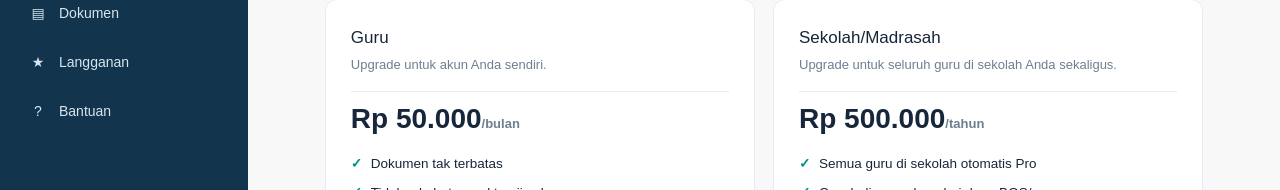
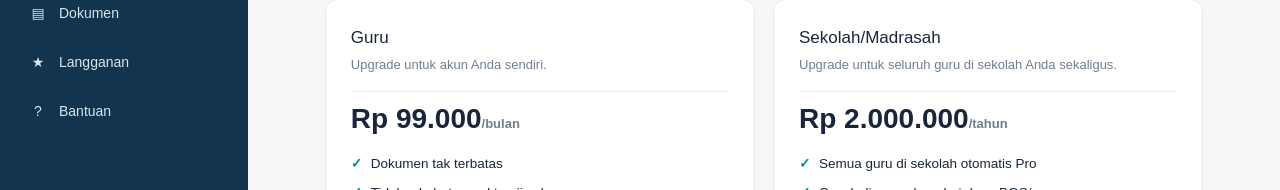
Before and after one commit to aamnasir/guruKBC, a Next.js app in the folder web/: page /langganan in a window 1280 px wide. Shown: the part 284-474 px from the top of the page. Built offline with nearby package versions, Linux system fonts and the light colour scheme; no server answers.

Commit message:
merubah harga langganan

```diff
--- a/web/app/langganan/page.tsx
+++ b/web/app/langganan/page.tsx
@@ -94,7 +94,7 @@ export default function BillingPage() {
       <div className={styles.plans}>
         <section className="panel">
           <div className="panel-title"><div><h2>Guru</h2><p>Upgrade untuk akun Anda sendiri.</p></div></div>
-          <p className={styles.price}>Rp 50.000<span>/bulan</span></p>
+          <p className={styles.price}>Rp 99.000<span>/bulan</span></p>
           <ul className={styles.benefits}>
             <li>Dokumen tak terbatas</li>
             <li>Tidak ada batas waktu uji coba</li>
@@ -107,7 +107,7 @@ export default function BillingPage() {
 
         <section className="panel">
           <div className="panel-title"><div><h2>Sekolah/Madrasah</h2><p>Upgrade untuk seluruh guru di sekolah Anda sekaligus.</p></div></div>
-          <p className={styles.price}>Rp 500.000<span>/tahun</span></p>
+          <p className={styles.price}>Rp 2.000.000<span>/tahun</span></p>
           <ul className={styles.benefits}>
             <li>Semua guru di sekolah otomatis Pro</li>
             <li>Cocok dianggarkan dari dana BOS/yayasan</li>
```
